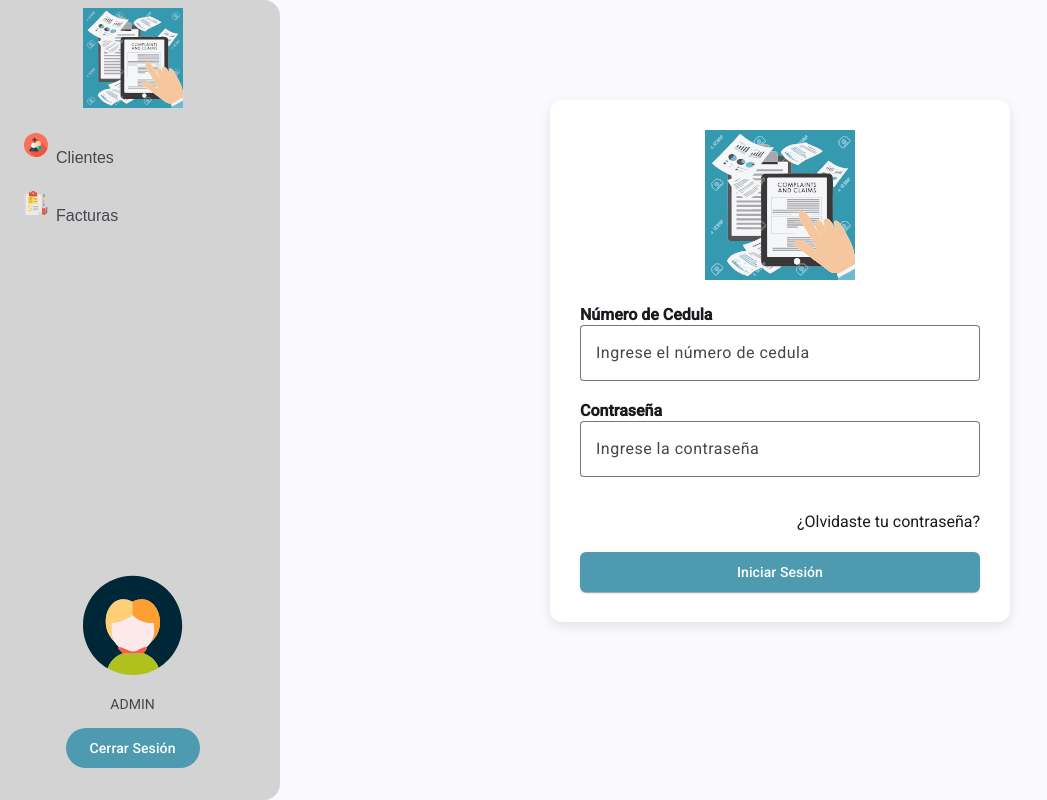
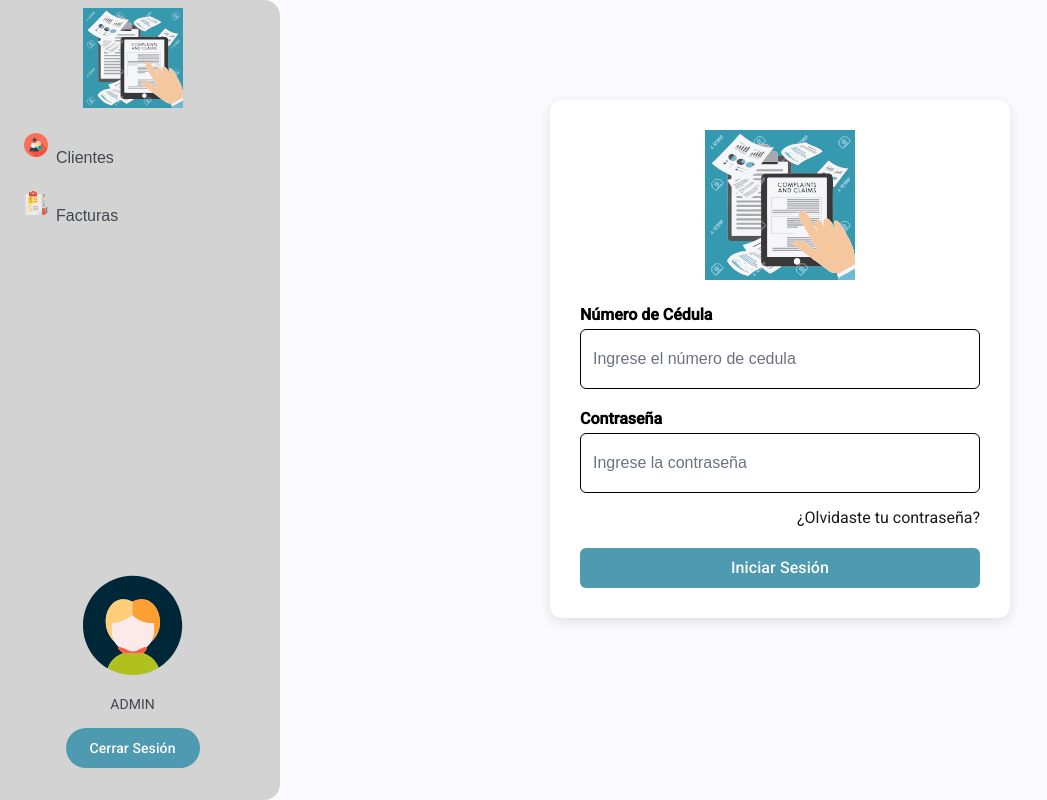
Before and after one commit to Diego200509/appComponents-WB, an Angular app: page /login in a window 1280 px wide. Shown: the whole page, without its empty margins (0-1047 px from the left). Built offline with nearby package versions, Linux system fonts and the light colour scheme.

Commit message:
Creacion de componente para los labels

```diff
--- a/src/app/auth/components/login/login.css
+++ b/src/app/auth/components/login/login.css
@@ -32,7 +32,7 @@ margin-bottom: 20px;
   color: white !important;
   border: none;
   padding: 10px 20px;
-  font-size: 16p;
+  font-size: 16px;
   border-radius: 6px;
   width: 100%;
   cursor: pointer;
--- a/src/app/auth/components/login/login.html
+++ b/src/app/auth/components/login/login.html
@@ -7,24 +7,17 @@
   <!-- Formulario de inicio de sesión -->
   <form>
     <!-- Cedula -->
-    <strong class="text">Número de Cedula</strong>
-    <mat-form-field appearance="outline" class="full-width">
-      <input matInput placeholder="Ingrese el número de cedula" required>
-    </mat-form-field>
+    <app-label label="Número de Cédula" type="text" placeholder="Ingrese el número de cedula" appearance="outline" [required]="true"></app-label><br>
 
     <!-- Contraseña -->
-    <strong class="text">Contraseña</strong>
-    <mat-form-field appearance="outline" class="full-width">
-      <input matInput placeholder="Ingrese la contraseña" type="password" required>
-    </mat-form-field>
+    <app-label label="Contraseña" type="password" placeholder="Ingrese la contraseña" [required]="true"></app-label>
 
     <!-- Olvidar contraseña -->
     <div class="forgot-password">
       <a>¿Olvidaste tu contraseña?</a>
     </div>
 
-     <!--BOTON INICIAR SESION-->
-    <button mat-raised-button color="primary" class="btn-login">Iniciar Sesión</button>
+    <app-button label="Iniciar Sesión" type="filled" color="primary"></app-button>
   </form>
 
 </div>
--- /dev/null
+++ b/src/app/components/button/button.css
@@ -0,0 +1,10 @@
+.btn-login{
+  background-color: rgb(78,154,176) !important;
+  color: white !important;
+  border: none;
+  padding: 10px 20px;
+  font-size: 16px;
+  border-radius: 6px;
+  width: 100%;
+  cursor: pointer;
+}
--- /dev/null
+++ b/src/app/components/button/button.html
@@ -0,0 +1,3 @@
+<button class="btn-login" [matButton]="type" [color]="color">
+    {{label}}
+</button>
--- /dev/null
+++ b/src/app/components/label/label.css
@@ -0,0 +1,61 @@
+.fld {
+    display: flex;
+    flex-direction: column;
+    gap: 4px;
+    width: 100%;
+    max-width: 400px;
+}
+
+.fld-label {
+    font-size: 16px;
+    font-weight: 700;
+    color: #000;
+}
+
+.fld-input {
+    width: 100%;
+    padding: 20px 12px;
+    border: 1px solid #000;
+    border-radius: 6px;
+    background: #fff;
+    color: #000;
+    font-size: 16px;
+    outline: none;
+    transition: border-color 0.2s, box-shadow 0.2s;
+    box-sizing: border-box;
+    font-weight: 500;
+}
+
+.fld-input::placeholder {
+    color: #6b7280;
+    font-weight: 400;
+}
+
+.fld-input:hover {
+    border-color: #cbd5e1;
+}
+
+.fld-input:focus {
+    border-color: #3b82f6;
+    box-shadow: 0 0 0 2px rgba(59, 130, 246, .15);
+}
+
+.rounded .fld-input {
+    border-radius: 10px;
+}
+
+.sharp .fld-input {
+    border-radius: 2px;
+}
+
+.underline .fld-input {
+    border: none;
+    border-bottom: 2px solid #d1d5db;
+    border-radius: 0;
+    padding-left: 0;
+}
+
+.underline .fld-input:focus {
+    border-bottom-color: #3b82f6;
+    box-shadow: none;
+}
--- /dev/null
+++ b/src/app/components/label/label.html
@@ -0,0 +1,9 @@
+<label class="fld" [ngClass]="appearance">
+  <span class="fld-label">{{ label }}</span>
+  <input
+    class="fld-input"
+    [type]="type"
+    [placeholder]="placeholder"
+    [required]="required"
+  />
+</label>
```
Also changed, not shown: src/app/auth/components/login/login.ts (+4 -3 lines), src/app/components/button/button.ts (added, +15 -0 lines), src/app/components/label/label.ts (added, +15 -0 lines).
